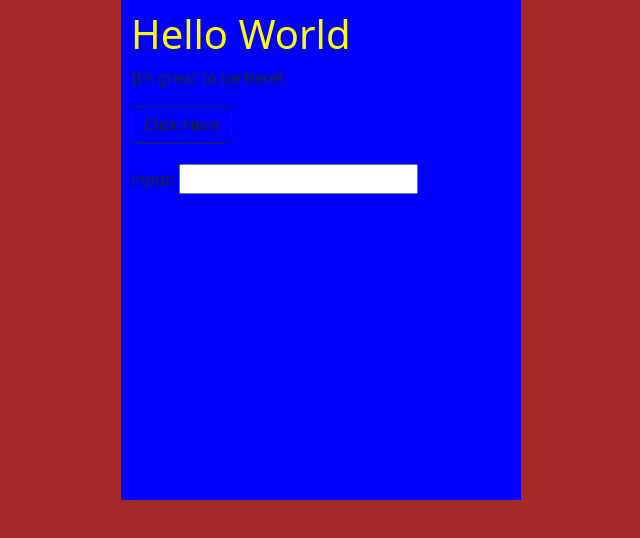
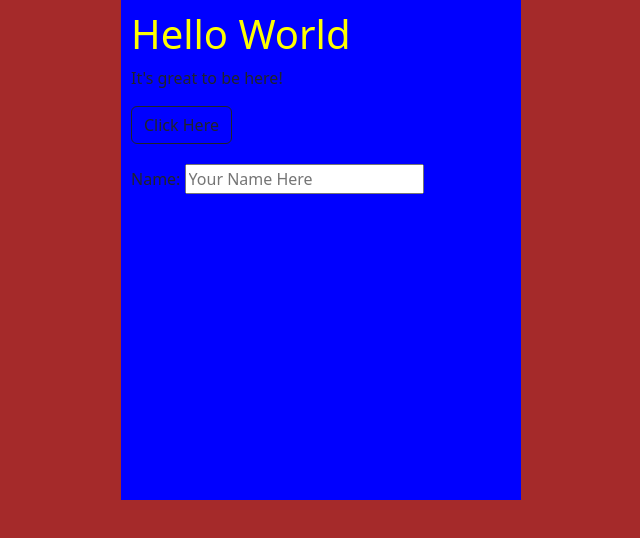
Before and after one commit to kilted2000/reacttest, a React app: page / in a window 1280 px wide. Shown: the top 538 px of the page, without its empty margins (319-959 px from the left). Built offline with nearby package versions, Linux system fonts and the light colour scheme.

Commit message:
add input

```diff
--- a/components/Welcome.js
+++ b/components/Welcome.js
@@ -1,8 +1,10 @@
 import React from 'react';
-
+import { useState } from 'react';
 
 const Welcome = () =>{
-const clicky = ()=>{
+    const [name, setName] = React.useState('');
+
+    const clicky = ()=>{
     alert("Cait a bheil thu?");
   }
   return(
@@ -12,7 +14,7 @@ const clicky = ()=>{
 <p>It's great to be here!</p>
 <button className="btn btn-outline-dark" onClick={clicky}>Click Here</button>
 <form style={{marginTop:'20px'}}>
-    input: <input type="text" name="name" />
+    Name: <input type="text" name="name" placeholder='Your Name Here' />
 </form>
 </div>
 </>
```
